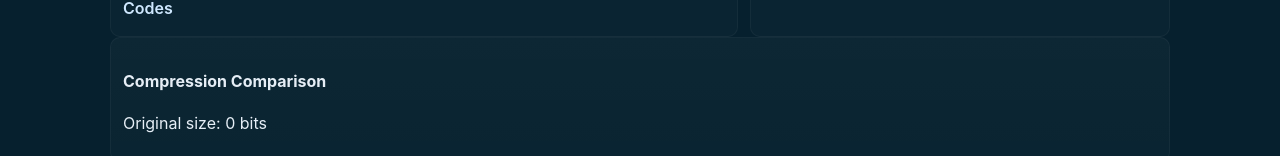
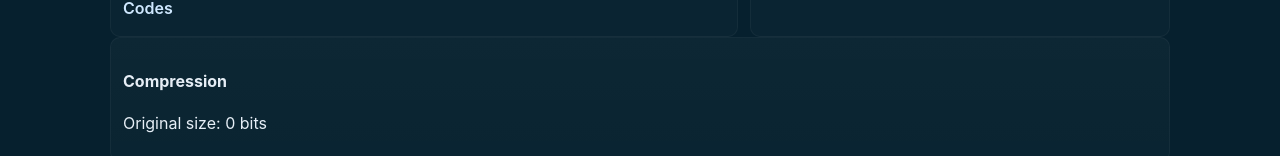
Before and after one commit to premrawat9873/Huffman-LZW-Visualizer, a React (Vite) app: page / in a window 1280 px wide. Shown: the part 796-952 px from the top of the page. Built offline with nearby package versions, Linux system fonts and the light colour scheme.

Commit message:
adding lzw

```diff
--- a/src/App.jsx
+++ b/src/App.jsx
@@ -128,7 +128,7 @@ export default function App() {
       </div>
 
       <div className="card compression-stats">
-        <h4>Compression Comparison</h4>
+        <h4>Compression</h4>
         <p>Original size: {originalSize} bits</p>
         {huffmanSize > 0 && (
           <p>
```
